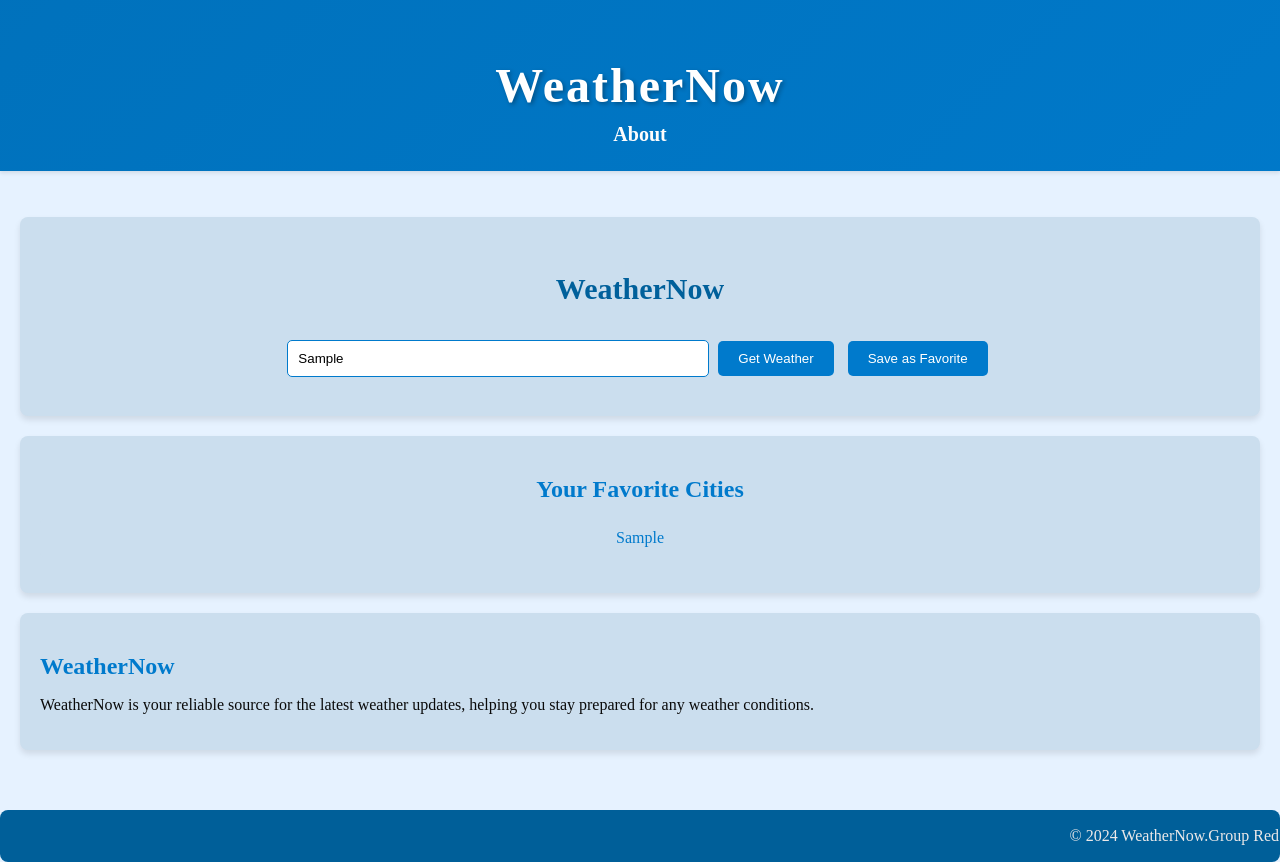
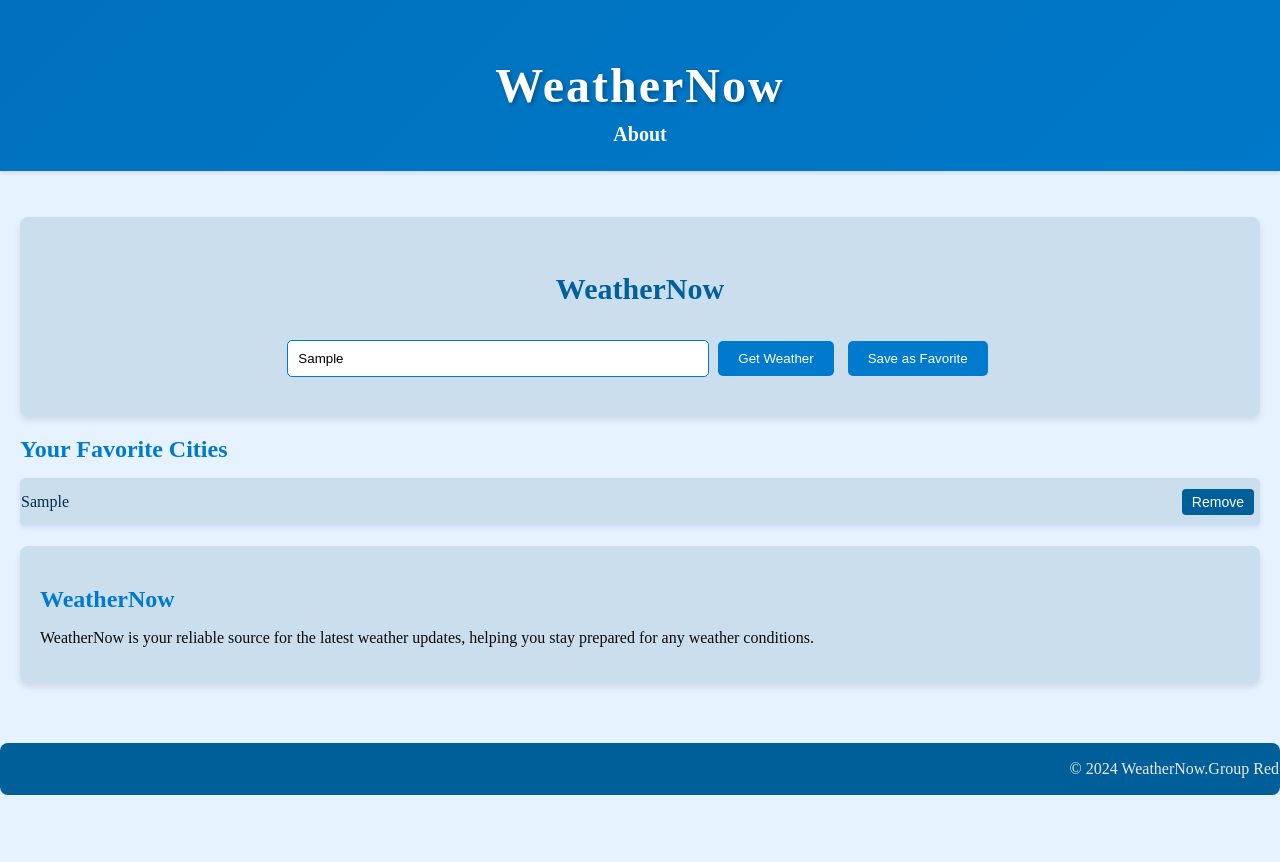
Before and after one commit to andreleskinen/WeatherNow, a plain HTML site: page home.html in a window 1280 px wide. Both pictures are taken after typing "Sample" into the empty fields and a click on the button "Save as Favorite". After the commit the page ends 800 px from the top, so only its background shows below. Drawn offline with Linux system fonts and the light colour scheme.

Commit message:
la till remove knapp för att ta bort sparad city

```diff
--- a/css/home.css
+++ b/css/home.css
@@ -163,39 +163,7 @@ button:hover {
     background-color: #005f99;
 }
 
-#favorites {
-    background-color: #cbdeee;
-    padding: 20px;
-    border-radius: 8px;
-    margin: 20px 0;
-    text-align: center;
-    box-shadow: 0 4px 6px rgba(0, 0, 0, 0.1);
-}
 
-#favorites h2 {
-    color: #007acc;
-    margin-bottom: 15px;
-}
-
-#favorites-list {
-    list-style-type: none;
-    padding: 0;
-    color: #007acc;
-}
-
-#favorites-list li {
-    padding: 10px;
-    background-color: #cbdeee;
-    margin: 5px 0;
-    cursor: pointer;
-    border-radius: 4px;
-    transition: background-color 0.3s;
-}
-
-#favorites-list li:hover {
-    background-color: #e1e5e9;
-    padding: 10px;
-}
 
 #about {
     background-color: #cbdeee;
@@ -209,6 +177,48 @@ button:hover {
 #about h2 {
     margin-bottom: 15px;
     color: #007acc;
+}
+
+
+h2 {
+    color: #007acc; /* Justera denna färg för att ändra rubrikens färg */
+    margin-bottom: 15px;
+}
+/* Justeringar för favoritlistan */
+#favorites-list {
+    list-style-type: none;
+    padding: 0;
+    margin: 0;
+    color: #022c48;
+}
+
+#favorites-list li {
+
+    display: flex;
+    justify-content: space-between;
+    align-items: center;
+    background-color:  #cbdeee; /* Ljus bakgrund för listobjekten */
+    padding: 1px;
+    margin-bottom: 5px;
+    border-radius: 5px;
+    box-shadow: 0 2px 4px rgba(27, 52, 240, 0.1);
+}
+
+/* Stilar för "Ta bort"-knappen */
+.remove-favorite {
+    background-color: #005f99;
+    color: white;
+    border: none;
+    border-radius: 4px;
+    padding: 5px 10px;
+    cursor: pointer;
+    font-size: 14px;
+    transition: background-color 0.3s ease, transform 0.3s ease;
+}
+
+.remove-favorite:hover {
+    background-color:  #5689b4;
+    transform: scale(1.1);
 }
 
 footer {
@@ -249,4 +259,14 @@ footer {
         padding: 8px 16px;
         font-size: 10px;
     }
+
+    #favorites-list li {
+        flex-direction: column;
+        align-items: flex-start;
+    }
+
+    .remove-favorite {
+        margin-top: 5px;
+        align-self: flex-end;
+    }
 }
--- a/script.js
+++ b/script.js
@@ -1,7 +1,51 @@
+
+function displayFavorites() {
+    const favoritesList = document.getElementById('favorites-list');
+    let favorites = JSON.parse(localStorage.getItem('favorites')) || [];
+    favoritesList.innerHTML = '';
+
+    favorites.forEach(city => {
+        const li = document.createElement('li');
+        li.textContent = city;
+
+        const removeButton = document.createElement('button');
+        removeButton.textContent = 'Remove';
+        removeButton.classList.add('remove-favorite');
+        li.appendChild(removeButton);
+
+        favoritesList.appendChild(li);
+
+
+        removeButton.addEventListener('click', function() {
+            removeFavoriteCity(city);
+        });
+    });
+}
+
+
+function removeFavoriteCity(city) {
+    let favorites = JSON.parse(localStorage.getItem('favorites')) || [];
+    favorites = favorites.filter(favCity => favCity !== city);
+    localStorage.setItem('favorites', JSON.stringify(favorites));
+    displayFavorites();
+}
+
+
+function saveFavoriteCity(city) {
+    let favorites = JSON.parse(localStorage.getItem('favorites')) || [];
+    if (!favorites.includes(city)) {
+        favorites.push(city);
+        localStorage.setItem('favorites', JSON.stringify(favorites));
+        displayFavorites();
+    }
+}
+
+
 document.getElementById('get-weather-btn').addEventListener('click', function() {
     const city = document.getElementById('city-input').value;
     getWeather(city);
 });
+
 
 document.getElementById('save-favorite-btn').addEventListener('click', function() {
     const city = document.getElementById('city-input').value;
@@ -11,6 +55,7 @@ document.getElementById('save-favorite-btn').addEventListener('click', function(
         alert('Please enter a city name to save.');
     }
 });
+
 
 document.getElementById('favorites-list').addEventListener('click', function(event) {
     if (event.target.tagName === 'LI') {
@@ -44,6 +89,7 @@ function getWeather(city) {
         });
 }
 
+
 function displayWeather(data, city) {
     const weatherResult = document.getElementById('weather-result');
 
@@ -60,25 +106,4 @@ function displayWeather(data, city) {
     }
 }
 
-function saveFavoriteCity(city) {
-    let favorites = JSON.parse(localStorage.getItem('favorites')) || [];
-    if (!favorites.includes(city)) {
-        favorites.push(city);
-        localStorage.setItem('favorites', JSON.stringify(favorites));
-        displayFavorites();
-    }
-}
-
-function displayFavorites() {
-    const favoritesList = document.getElementById('favorites-list');
-    let favorites = JSON.parse(localStorage.getItem('favorites')) || [];
-    favoritesList.innerHTML = '';
-    favorites.forEach(city => {
-        const li = document.createElement('li');
-        li.textContent = city;
-        favoritesList.appendChild(li);
-    });
-}
-
-// Display favorites on page load
 window.onload = displayFavorites;
```
